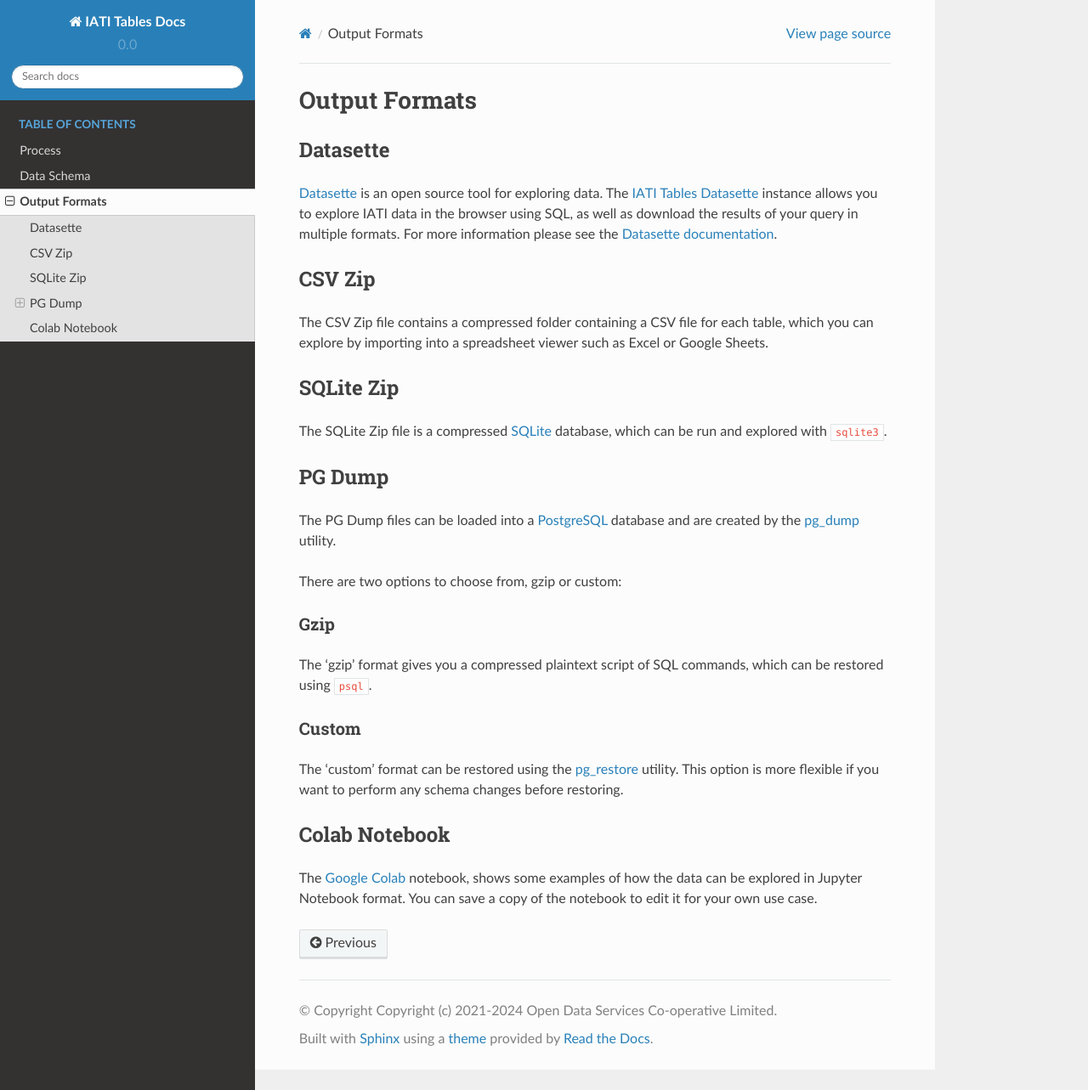
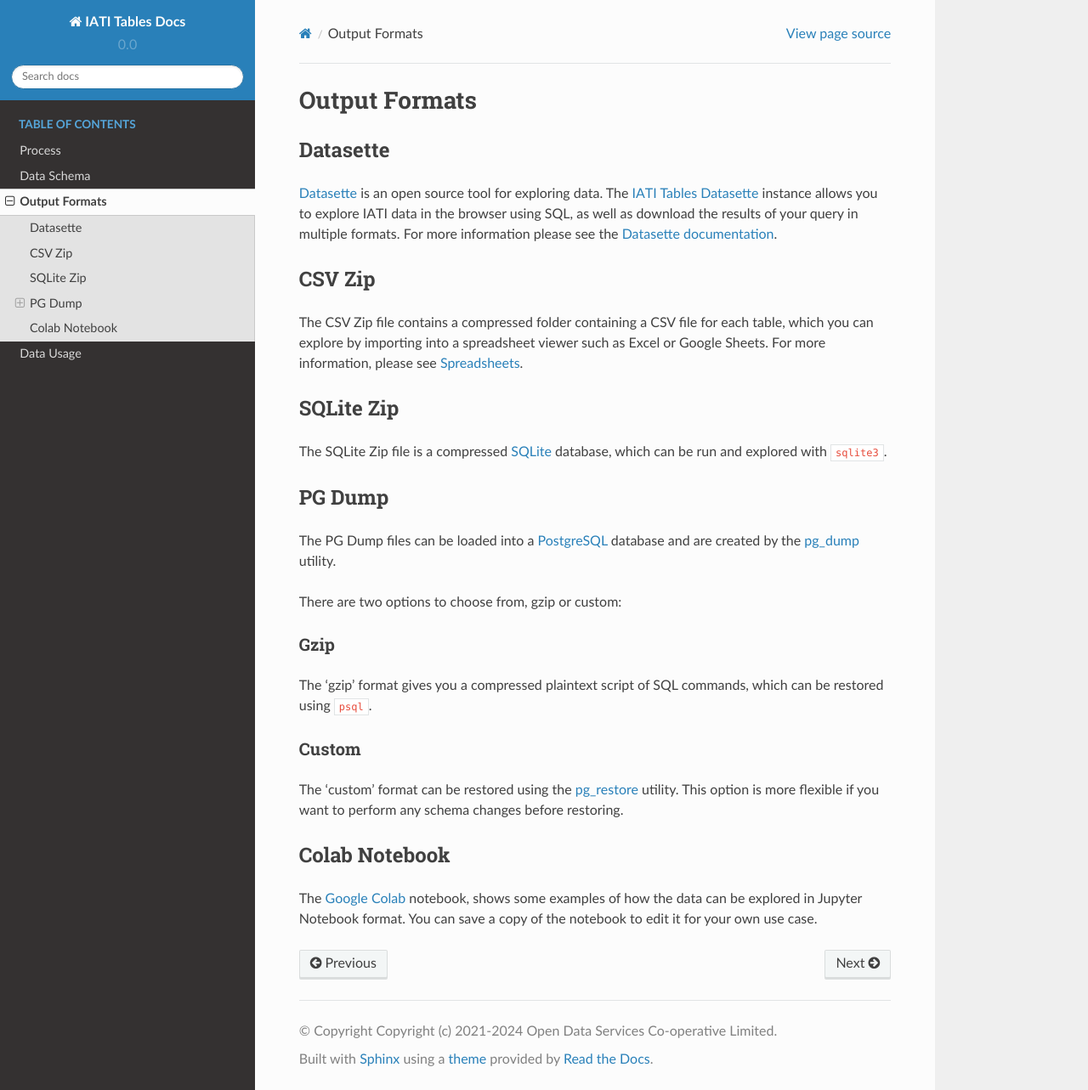
Before and after one commit to codeforIATI/iati-tables, a Sphinx documentation site: the page built from docs/output-formats.rst, in a window 1280 px wide and 1283 px high. Shown: the whole window at 85% size. Built offline with Sphinx 7.4.7 and the Read the Docs theme 2.0.0, drawn with Linux system fonts in a browser that asks for light colours.

Commit message:
docs: Add docs for disabling spreadsheet auto-formatting
See: https://github.com/codeforIATI/iati-tables/issues/36

```diff
--- a/docs/conf.py
+++ b/docs/conf.py
@@ -32,6 +32,7 @@
 # ones.
 extensions = [
     "sphinx_rtd_theme",
+    "sphinx.ext.autosectionlabel",
     "sphinx.ext.todo",
     "sphinx.ext.autodoc",
     "sphinx_togglebutton",
--- a/docs/index.rst
+++ b/docs/index.rst
@@ -17,3 +17,4 @@
    process
    schema
    output-formats
+   usage
--- a/docs/output-formats.rst
+++ b/docs/output-formats.rst
@@ -13,6 +13,7 @@
 =======
 
 The CSV Zip file contains a compressed folder containing a CSV file for each table, which you can explore by importing into a spreadsheet viewer such as Excel or Google Sheets.
+For more information, please see :ref:`Spreadsheets`.
 
 SQLite Zip
 ==========
```
Also changed, not shown: docs/usage.rst (added, +21 -0 lines).
